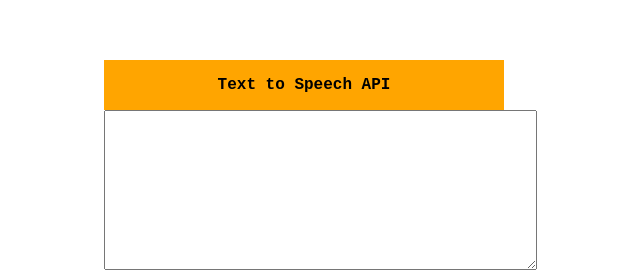
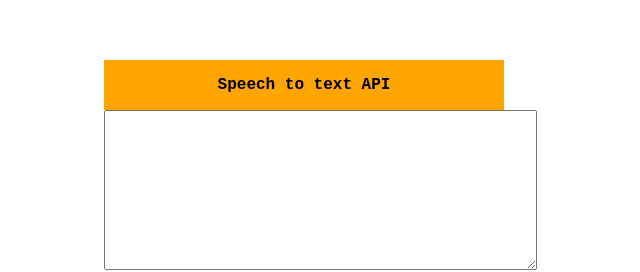
Before and after one commit to JohnnyOhms/Speech-to-text-API, a plain HTML site: page index.html in a window 1280 px wide. Shown: the part 216-488 px from the top of the page, 336-976 px from the left. Drawn offline with Linux system fonts and the light colour scheme.

Commit message:
uploaded

```diff
--- a/index.html
+++ b/index.html
@@ -5,12 +5,12 @@
     <meta http-equiv="X-UA-Compatible" content="IE=edge">
     <meta name="viewport" content="width=device-width, initial-scale=1.0">
     <script src="https://kit.fontawesome.com/2dfc8161ff.js" crossorigin="anonymous"></script>
-    <title>Web Speech API</title>
+    <title>Speech to text API</title>
 </head>
 <body>
     <div class="container">
         <div class="head">
-            <p>Text to Speech API</p>
+            <p>Speech to text API</p>
         </div>
         <form action="" class="form">
             <textarea name="" id="text-feild" cols="51" rows="10">
--- a/script.js
+++ b/script.js
@@ -17,6 +17,7 @@ speakBtn.onclick = ()=>{
     recognitions.continuous = true
 
     recognitions.addEventListener("start", ()=>{
+        textArea.textContent = ""
         speakBtn.classList.remove("fa-microphone-lines")
         speakBtn.classList.add("fa-microphone-lines-slash")
         text.textContent = "Now recording..."
```
